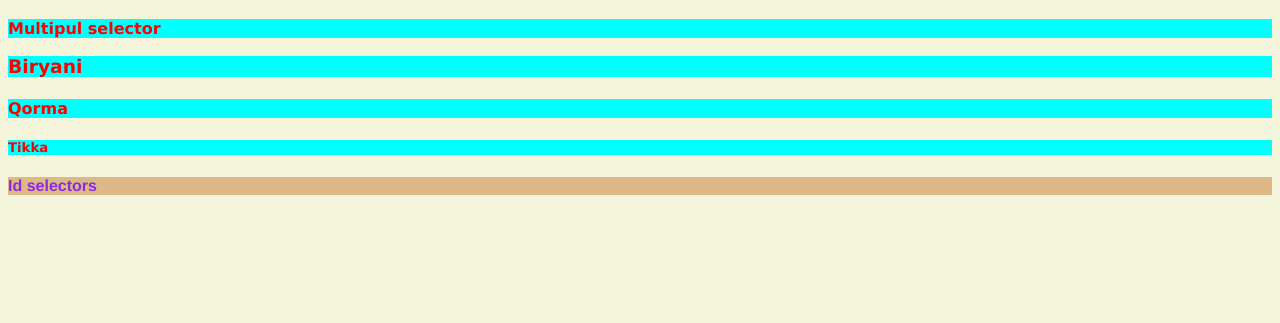
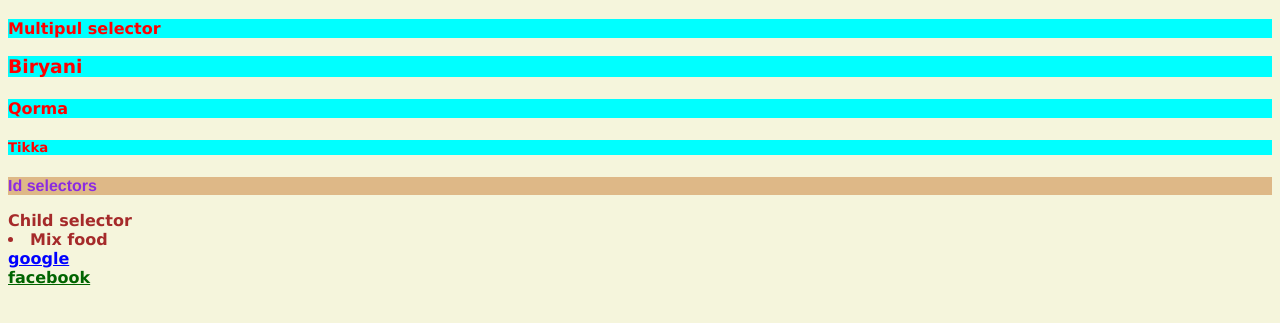
Before and after one commit to Daroowala/CSS-Classes, a plain HTML site: page index.html in a window 1280 px wide. Shown: the part 325-648 px from the top of the page. Drawn offline with Linux system fonts and the light colour scheme.

Commit message:
child slector

```diff
--- a/index.html
+++ b/index.html
@@ -25,5 +25,8 @@
     <h4>Qorma</h4>
     <h5>Tikka</h5>
     <p id="sel1">Id selectors</p>
+    Child selector
+    <li>Mix food<br> <a href="http://google.com">google</a></li>
+    <a href="http://facebook.com">facebook</a>
 </body>
 </html>
--- a/style.css
+++ b/style.css
@@ -18,3 +18,9 @@ h1, h3, h4, h5, p{
   background-color: burlywood;
   font-family: 'Franklin Gothic Medium', 'Arial Narrow', Arial, sans-serif;
 }
+li>a{
+  color: blue
+}
+a{
+  color: darkgreen;
+}
```
